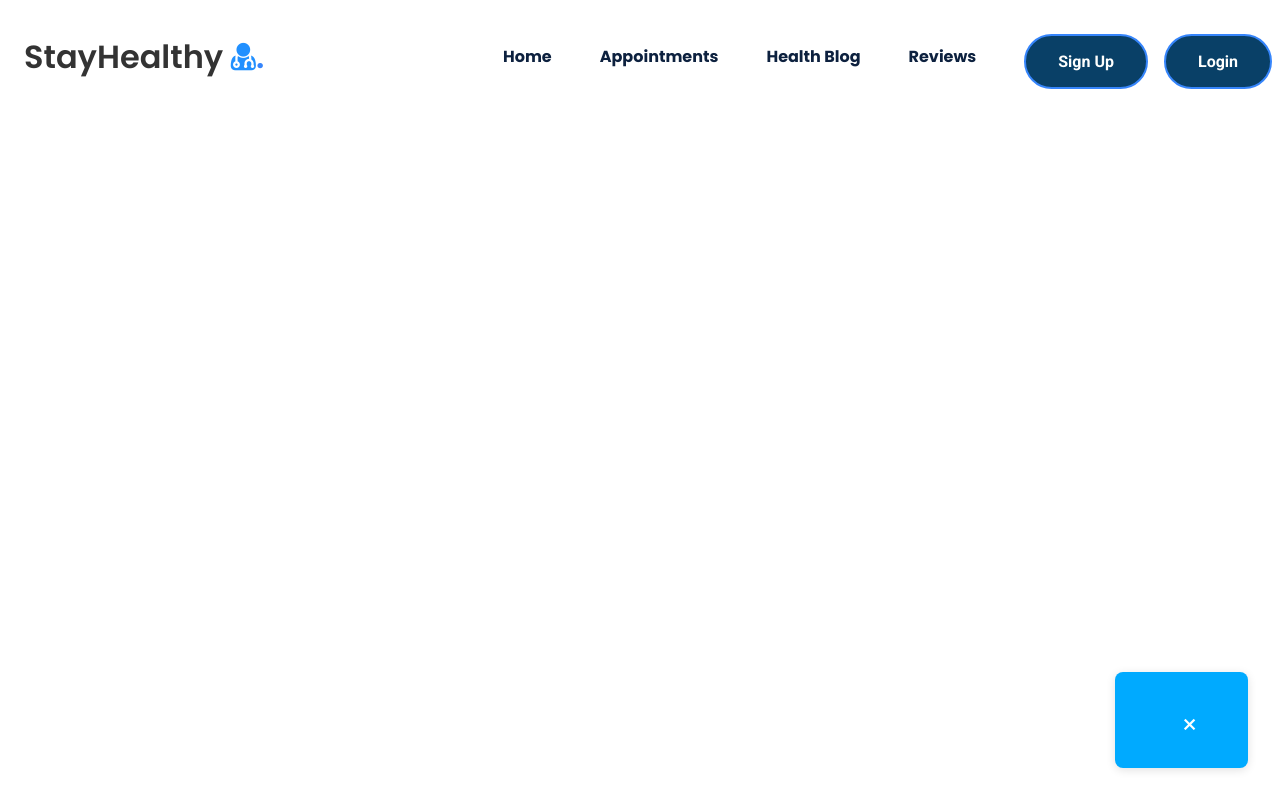
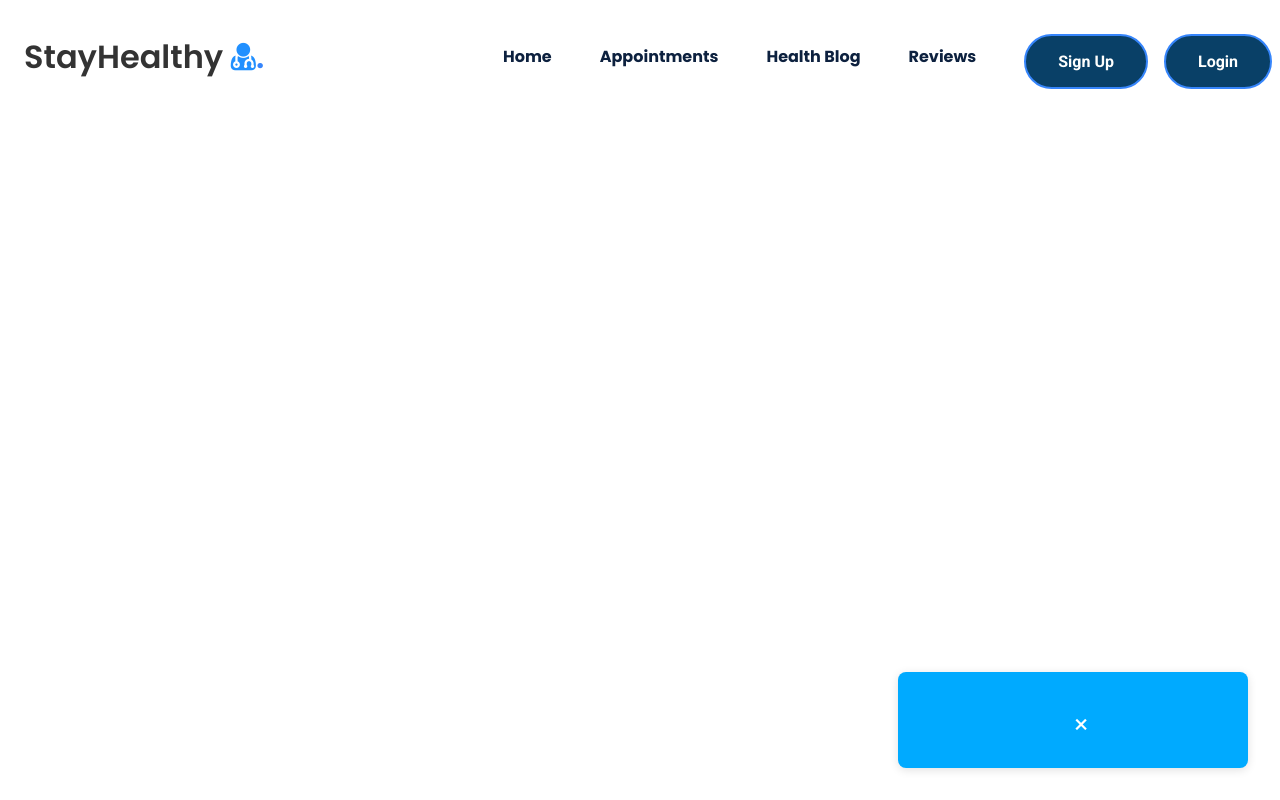
Before and after one commit to Andabeat/med_appt, a React (Create React App) app: page /notification in a window 1280 px wide. Built offline with nearby package versions, Linux system fonts and the light colour scheme.

Commit message:
Css fixed on notification box

```diff
--- a/src/Components/Notification/Notification.css
+++ b/src/Components/Notification/Notification.css
@@ -47,13 +47,14 @@
   bottom: 32px;
   background: #00aaff;
   color: #fff;
-  padding: 18px 30px;
+  padding: 18px 20px;
   border-radius: 8px;
   font-size: 17px;
   display: flex;
   align-items: center;
   box-shadow: 0 2px 10px rgba(0,0,0,0.12);
   z-index: 999;
+  width: 350px;
 }
 
 .notification-close-btn {
```
